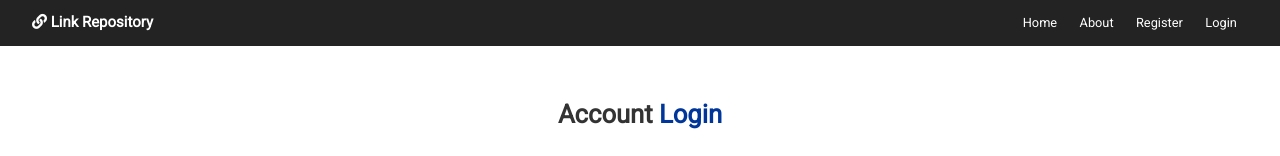
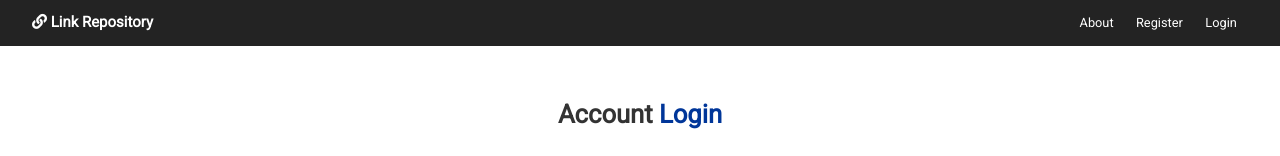
Before and after one commit to uwisemohamed14/contact-repository, a React (Create React App) app in the folder client/: page /login in a window 1280 px wide. Shown: the top 156 px of the page. Built offline with nearby package versions, Linux system fonts and the light colour scheme.

Commit message:
Implemented Logout

```diff
--- a/client/src/components/layout/Navbar.js
+++ b/client/src/components/layout/Navbar.js
@@ -1,27 +1,50 @@
-import React from 'react'
+import React, {Fragment, useContext} from 'react';
 import PropTypes from 'prop-types';
 import {Link} from 'react-router-dom';
 import Login from '../auth/Login';
+import AuthContext from '../../context/auth/authContext';
+import About from '../pages/About';
 
 const Navbar = ({ title, icon }) => {
+    const authContext = useContext(AuthContext);
+
+    const { isAuthenticated, logout, user } = authContext;
+
+    const onLogout = () => {
+        logout();
+    }
+
+    const authLinks = (
+        <Fragment>
+            <li> {user && user.name} </li>
+            <li>
+                <a onClick={onLogout} href= "">
+                    <i className="fas fa-sign-out-alt"></i> <span className="hide-sm">Logout</span>
+                </a>
+            </li>
+        </Fragment>
+    );
+
+    const guestLinks = (
+        <Fragment>
+            <li>
+                    <Link to='/about'>About </Link>
+                </li>
+             <li>
+                    <Link to='/register'> Register </Link>
+                </li>
+                <li>
+                    <Link to='/login'> Login </Link>
+                </li>
+        </Fragment>
+    );
     return (
         <div className="navbar bg-primary">
             <h3>
                 <i className={icon}/> {title}
             </h3>
             <ul>
-                <li>
-                    <Link to='/'> Home </Link>
-                </li>
-                <li>
-                    <Link to='/about'> About </Link>
-                </li>
-                <li>
-                    <Link to='/register'> Register </Link>
-                </li>
-                <li>
-                    <Link to='/login'> Login </Link>
-                </li>
+               {isAuthenticated ? authLinks : guestLinks}
             </ul>
 
         </div>
--- a/client/src/context/auth/AuthState.js
+++ b/client/src/context/auth/AuthState.js
@@ -89,7 +89,7 @@
     };
 
     //Logout
-    const logout = () => console.log('load');
+    const logout = () => dispatch({type: LOGOUT});
 
 
     //Clear Errors
--- a/client/src/context/auth/authReducer.js
+++ b/client/src/context/auth/authReducer.js
@@ -23,6 +23,7 @@
         case REGISTER_FAIL:
         case AUTH_ERROR:
         case LOGIN_FAIL:
+        case LOGOUT:
             localStorage.removeItem('token');
             return {
                 ...state,
```
